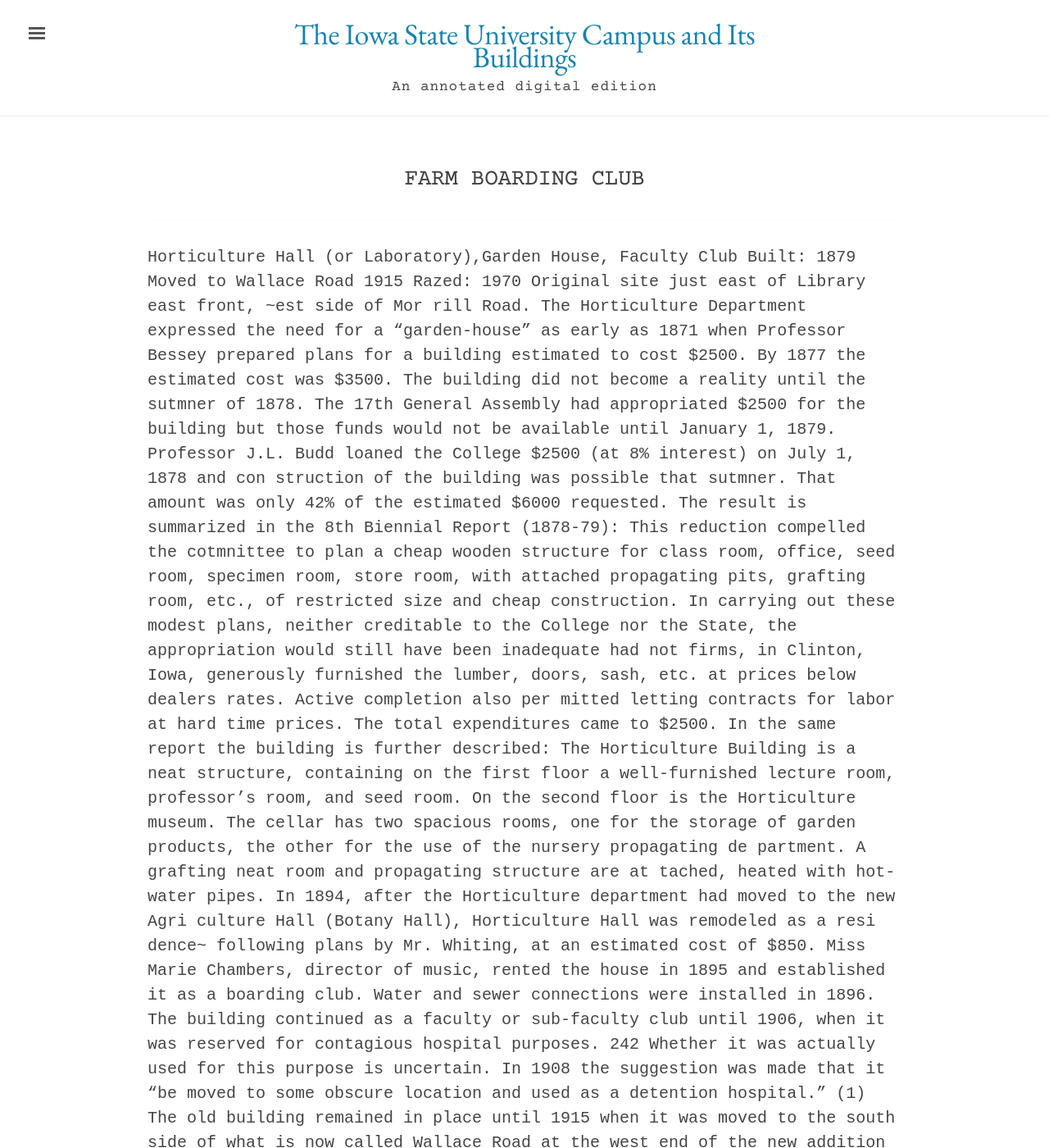
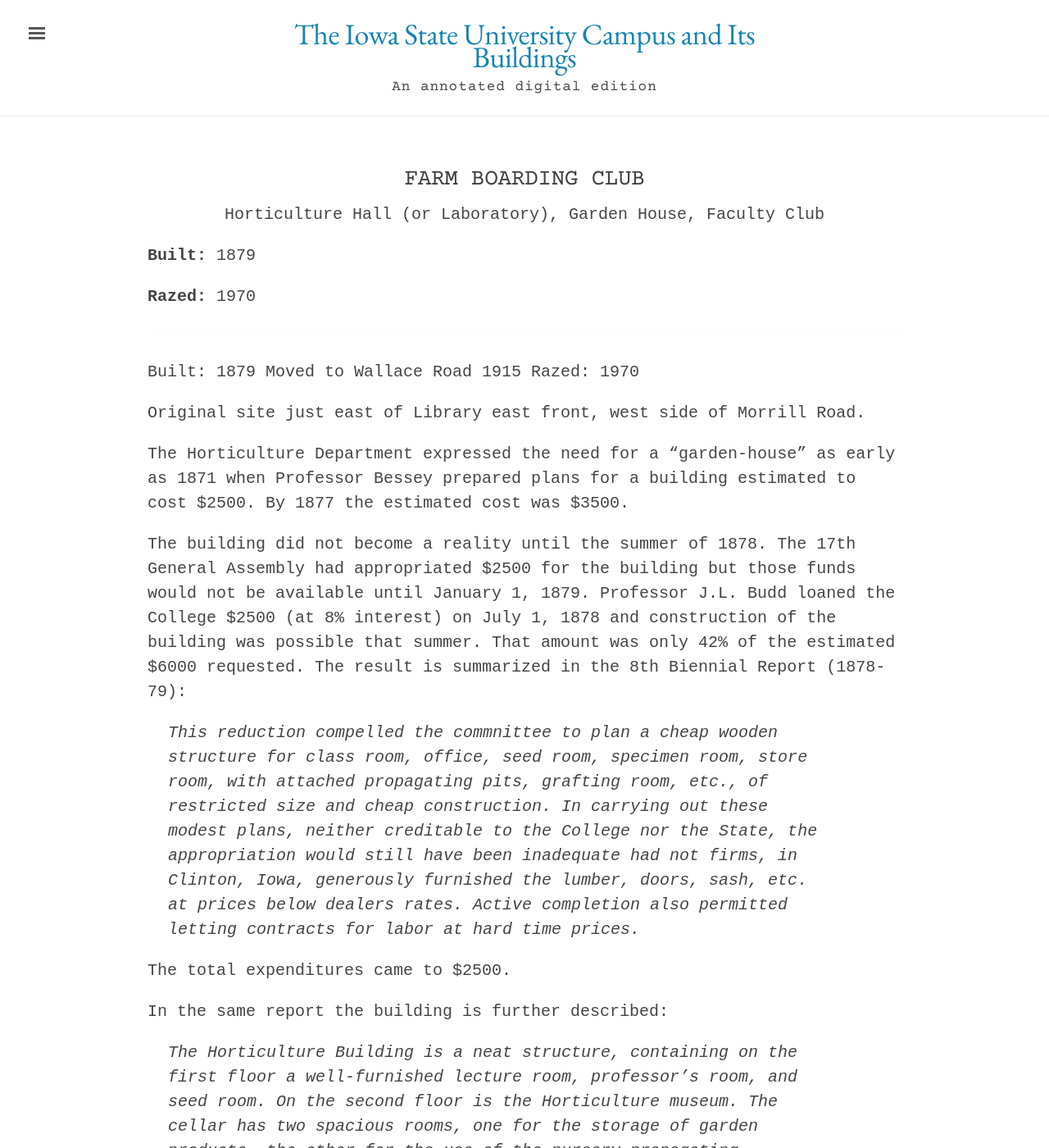
Before and after one commit to emanderson811/day-edition, a Jekyll site: the page built from _texts/buildings/069day-farm-boarding-club.md, in a window 1280 px wide and 1400 px high. Shown: the whole window at 82% size. Built offline with Jekyll 4.4.1, drawn with Linux system fonts in a browser that asks for light colours; some of the changed text lies outside the part shown.

Commit message:
Update 069day-farm-boarding-club.md

```diff
--- a/_texts/buildings/069day-farm-boarding-club.md
+++ b/_texts/buildings/069day-farm-boarding-club.md
@@ -2,30 +2,50 @@
 layout: building
 title: "Farm Boarding Club"
 alternative_name:
-built:
+  - "Horticulture Hall (or Laboratory)"
+  - "Garden House"
+  - "Faculty Club"
+built: 1879
 addition:
 architect:
 contractor:
-razed:
+razed: 1970
 author:
 rights: Public Domain
 source: Iowa State University Library, University Archives
 publication-date: 1980
 ---
 ---
-Horticulture Hall (or Laboratory),Garden House, Faculty Club
 Built: 1879 Moved to Wallace Road 1915 Razed: 1970
-Original site just east of Library east front, ~est side of Mor rill Road.
+
+Original site just east of Library east front, west side of Morrill Road.
+
 The Horticulture Department expressed the need for a "garden-house" as early as 1871 when Professor Bessey prepared plans for a building estimated to cost $2500. By 1877 the estimated cost was $3500.
-The building did not become a reality until the sutmner of 1878. The 17th General Assembly had appropriated $2500 for the building but those funds would not be available until January 1, 1879. Professor J.L. Budd loaned the College $2500 (at 8% interest) on July 1, 1878 and con struction of the building was possible that sutmner. That amount was only 42% of the estimated $6000 requested. The result is summarized in the 8th Biennial Report (1878-79):
-This reduction compelled the cotmnittee to plan a cheap wooden structure for class room, office, seed room, specimen room, store room, with attached propagating pits, grafting room, etc., of restricted size and cheap construction. In carrying out these modest plans, neither creditable to the College nor the State, the appropriation would still have been inadequate had not firms, in Clinton, Iowa, generously furnished the lumber, doors, sash, etc. at prices below dealers rates. Active completion also per mitted letting contracts for labor at hard time prices.
+
+The building did not become a reality until the summer of 1878. The 17th General Assembly had appropriated $2500 for the building but those funds would not be available until January 1, 1879. Professor J.L. Budd loaned the College $2500 (at 8% interest) on July 1, 1878 and construction of the building was possible that summer. That amount was only 42% of the estimated $6000 requested. The result is summarized in the 8th Biennial Report (1878-79):
+
+>This reduction compelled the commnittee to plan a cheap wooden structure for class room, office, seed room, specimen room, store room, with attached propagating pits, grafting room, etc., of restricted size and cheap construction. In carrying out these modest plans, neither creditable to the College nor the State, the appropriation would still have been inadequate had not firms, in Clinton, Iowa, generously furnished the lumber, doors, sash, etc. at prices below dealers rates. Active completion also permitted letting contracts for labor at hard time prices.
+
 The total expenditures came to $2500.
+
 In the same report the building is further described:
-The Horticulture Building is a neat structure, containing on the first floor a well-furnished lecture room, professor's room, and seed room. On the second floor is the Horticulture museum. The cellar has two spacious rooms, one for the storage of garden products, the other for the use of the nursery propagating de partment. A grafting neat room and propagating structure are at tached, heated with hot-water pipes.
-In 1894, after the Horticulture department had moved to the new Agri culture Hall (Botany Hall), Horticulture Hall was remodeled as a resi dence~ following plans by Mr. Whiting, at an estimated cost of $850. Miss Marie Chambers, director of music, rented the house in 1895 and established it as a boarding club. Water and sewer connections were installed in 1896. The building continued as a faculty or sub-faculty club until 1906, when it was reserved for contagious hospital purposes.
-242
-Whether it was actually used for this purpose is uncertain. In 1908 the suggestion was made that it "be moved to some obscure location and used as a detention hospital." (1)
-The old building remained in place until 1915 when it was moved to the south side of what is now called Wallace Road at the west end of the new addition to the Women's Gym. It was the westernmost of the five frame bupdings in the group of five "employees' cottages" moved or built there between 1915 and 1924.
+
+>The Horticulture Building is a neat structure, containing on the first floor a well-furnished lecture room, professor's room, and seed room. On the second floor is the Horticulture museum. The cellar has two spacious rooms, one for the storage of garden products, the other for the use of the nursery propagating department. A grafting neat room and propagating structure are attached, heated with hot-water pipes.
+
+In 1894, after the Horticulture department had moved to the new Agriculture Hall (Botany Hall), Horticulture Hall was remodeled as a residence following plans by Mr. Whiting, at an estimated cost of $850. Miss Marie Chambers, director of music, rented the house in 1895 and established it as a boarding club. Water and sewer connections were installed in 1896. The building continued as a faculty or sub-faculty club until 1906, when it was reserved for contagious hospital purposes.
+
+Whether it was actually used for this purpose is uncertain. In 1908 the suggestion was made that it "be moved to some obscure location and used as a detention hospital." [^fn1]
+
+The old building remained in place until 1915 when it was moved to the south side of what is now called Wallace Road at the west end of the new addition to the Women's Gym. It was the westernmost of the five frame buidings in the group of five "employees' cottages" moved or built there between 1915 and 1924.
+
 It was used as an employees' boarding house for some years thereafter. Later it was an employees residence.
-Edgar P. Swanson 1945-1953 Dwight Evans 1954 Leon Halterman 1962-1970
+
+| | |
+|--|--|
+|Edgar P. Swanson|1945-1953|
+|Dwight Evans|1954-|
+|Leon Halterman|1962-1970|
+
 It was razed in 1970 to make way for the Gymnasium addition.
+
+[^fn1]: Minutes, May 1908
```
